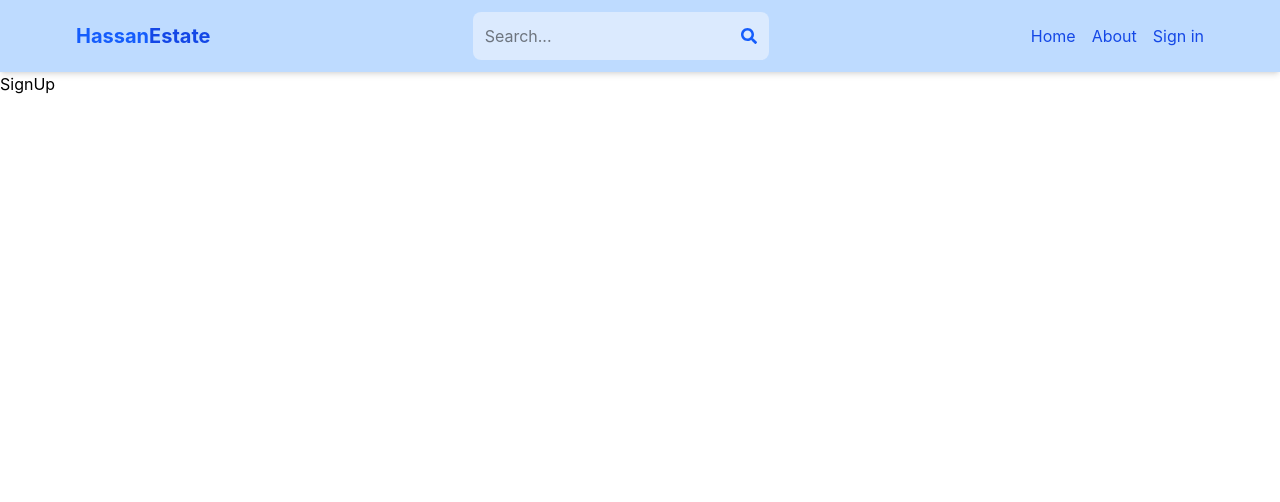
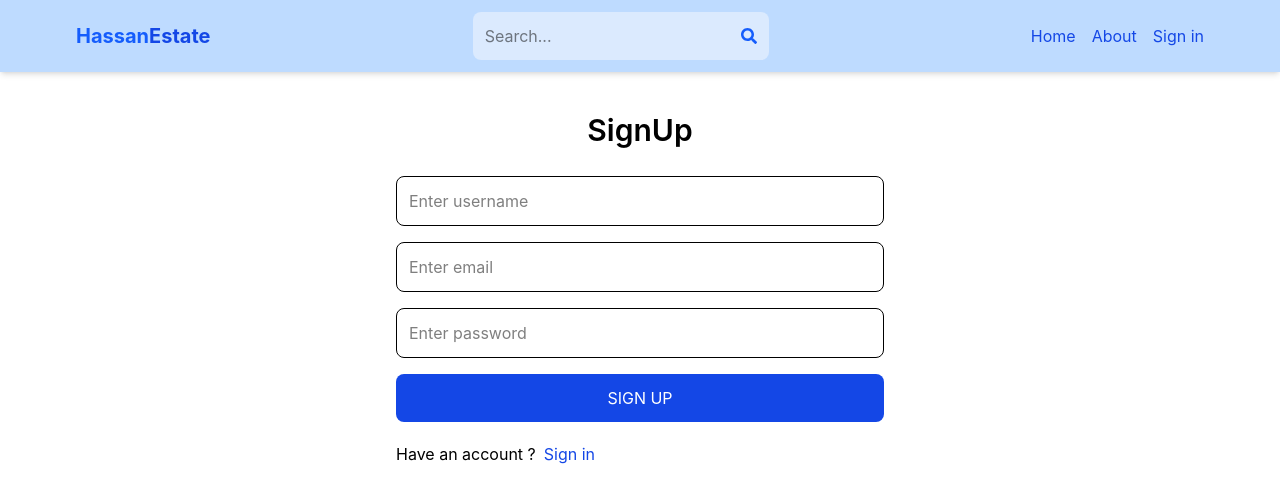
Before and after one commit to hassanzaheer88/real-estate, a React (Vite) app in the folder client/: page /sign-up in a window 1280 px wide. Shown: the top 502 px of the page. Built offline with nearby package versions, Linux system fonts and the light colour scheme.

Commit message:
complete signup page

```diff
--- a/client/src/pages/SignUp.jsx
+++ b/client/src/pages/SignUp.jsx
@@ -1,5 +1,91 @@
 import React from "react";
+import { useState } from "react";
+import { Link,useNavigate } from "react-router-dom";
 
 export default function SignUp() {
-  return <div>SignUp</div>;
+  const [formData, setFormData] = useState({});
+  const [error, setError] = useState(null);
+  const [loading, setLoading] = useState(false);
+  const navigate = useNavigate();
+  const handleChange = (e) => {
+    setFormData({
+      ...formData,
+      [e.target.id]: e.target.value,
+    });
+  };
+
+  const handleSubmit = async (e) => {
+    e.preventDefault();
+    try {
+      setLoading(true);
+      const res = await fetch("/api/auth/signup", {
+        method: "POST",
+        headers: {
+          "Content-Type": "application/json",
+        },
+        body: JSON.stringify(formData),
+      });
+      const data = await res.json();
+
+      if (data.success === false) {
+        setLoading(false);
+        setError(data.message);
+        return;
+      }
+      setLoading(false);
+      setError(null);
+      navigate('/sign-in');
+    } catch (error) {
+      setLoading(false);
+      setError(error.message);
+    }
+  };
+
+  return (
+    <div className="p-3 max-w-lg mx-auto">
+      <h1
+        className="text-3xl text-center
+      font-semibold my-7"
+      >
+        SignUp
+      </h1>
+      <form onSubmit={handleSubmit} className="flex flex-col gap-4">
+        <input
+          type="text"
+          placeholder="Enter username"
+          id="username"
+          className="border p-3 rounded-lg"
+          onChange={handleChange}
+        />
+        <input
+          type="email"
+          placeholder="Enter email"
+          id="email"
+          className="border p-3 rounded-lg"
+          onChange={handleChange}
+        />
+        <input
+          type="password"
+          placeholder="Enter password"
+          id="password"
+          className="border p-3 rounded-lg"
+          onChange={handleChange}
+        />
+        <button
+          disabled={loading}
+          className=" bg-blue-700 text-white p-3 rounded-lg uppercase
+          hover:opacity-95 disabled:opacity-80"
+        >
+          {loading ? "Loading..." : "Sign up"}
+        </button>
+      </form>
+      <div className="flex gap-2 mt-5">
+        <p>Have an account ?</p>
+        <Link to={"/sign-in"}>
+          <span className="text-blue-700">Sign in</span>
+        </Link>
+      </div>
+      {error && <p className="text-red-500 mt-5">{error}</p>}
+    </div>
+  );
 }
--- a/client/vite.config.js
+++ b/client/vite.config.js
@@ -5,6 +5,14 @@
 
 // https://vite.dev/config/
 export default defineConfig({
+  server: {
+    proxy: {
+      "/api": {
+        target: "http://localhost:3000",
+        secure: false,
+      },
+    },
+  },
   plugins: [
     react(),
     babel({ presets: [reactCompilerPreset()] }),
```
Also changed, not shown: 1 other file (tests, documents, lock files or other folders).
